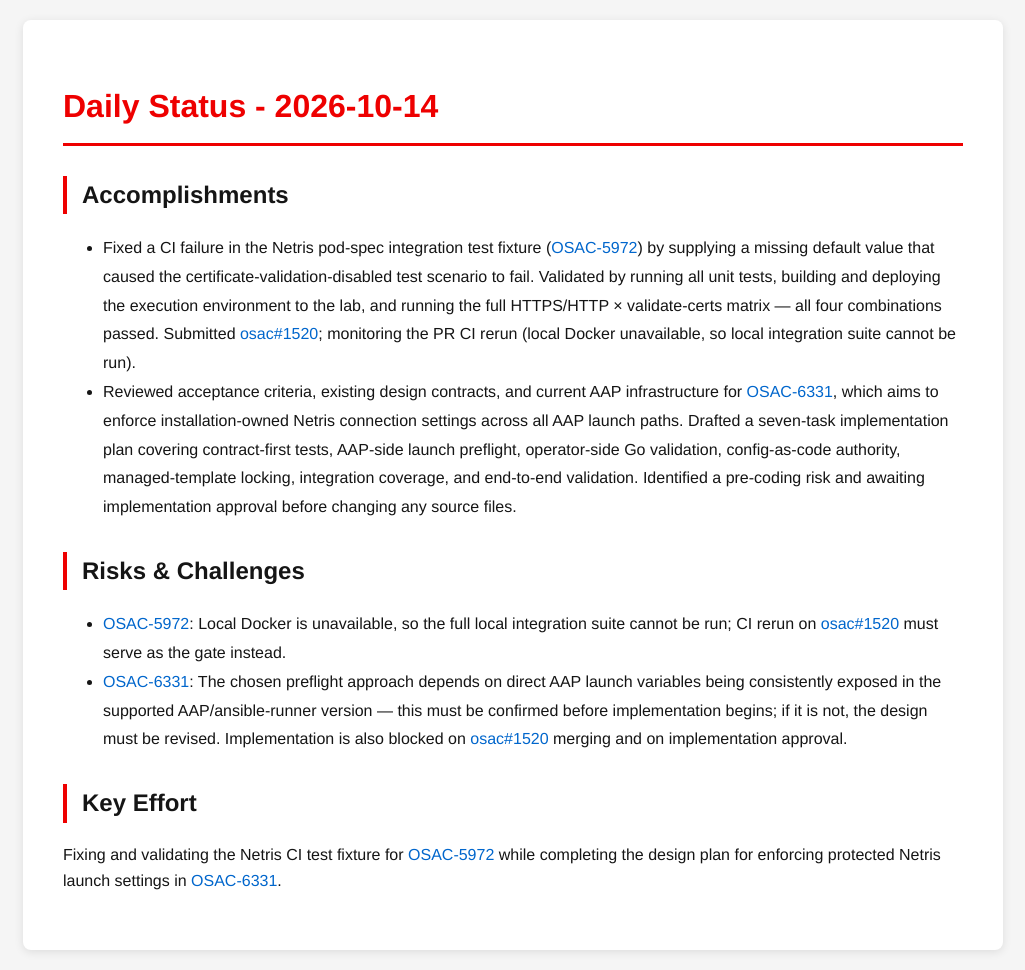
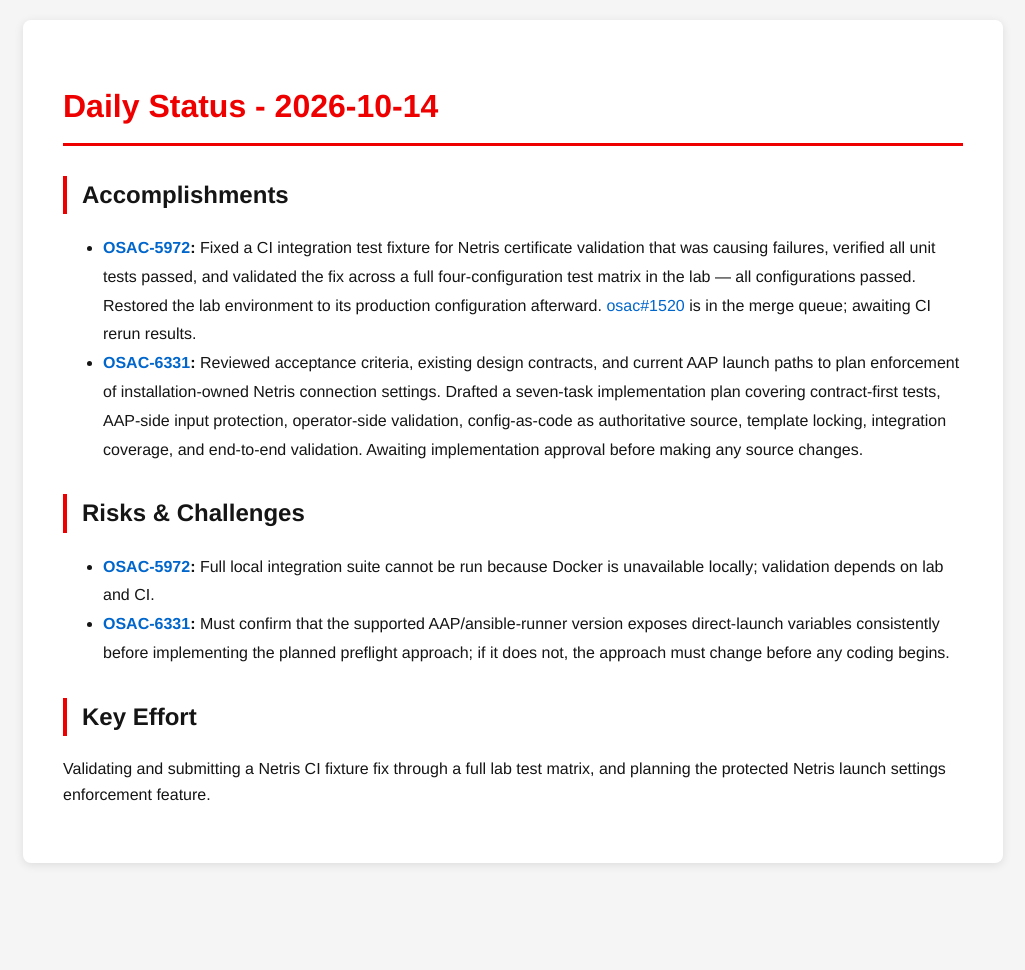
Before and after one commit to tzvatot/daily-status, a Jekyll site: the page built from 2026-10-14.md, in a window 1280 px wide. Shown: the whole page, without its empty margins (127-1152 px from the left). Built offline with Jekyll 4.4.1, drawn with Linux system fonts in a browser that asks for light colours; after the commit the page ends 900 px from its top, so only the background shows below that.

Commit message:
Daily status update - 2026-10-14

```diff
--- a/2026-10-14.md
+++ b/2026-10-14.md
@@ -7,12 +7,12 @@
 # Daily Status - 2026-10-14
 
 ## Accomplishments
-- Fixed a CI failure in the Netris pod-spec integration test fixture ([OSAC-5972](https://redhat.atlassian.net/browse/OSAC-5972)) by supplying a missing default value that caused the certificate-validation-disabled test scenario to fail. Validated by running all unit tests, building and deploying the execution environment to the lab, and running the full HTTPS/HTTP × validate-certs matrix — all four combinations passed. Submitted [osac#1520](https://github.com/osac-project/osac/pull/1520); monitoring the PR CI rerun (local Docker unavailable, so local integration suite cannot be run).
-- Reviewed acceptance criteria, existing design contracts, and current AAP infrastructure for [OSAC-6331](https://redhat.atlassian.net/browse/OSAC-6331), which aims to enforce installation-owned Netris connection settings across all AAP launch paths. Drafted a seven-task implementation plan covering contract-first tests, AAP-side launch preflight, operator-side Go validation, config-as-code authority, managed-template locking, integration coverage, and end-to-end validation. Identified a pre-coding risk and awaiting implementation approval before changing any source files.
+- **[OSAC-5972](https://redhat.atlassian.net/browse/OSAC-5972):** Fixed a CI integration test fixture for Netris certificate validation that was causing failures, verified all unit tests passed, and validated the fix across a full four-configuration test matrix in the lab — all configurations passed. Restored the lab environment to its production configuration afterward. [osac#1520](https://github.com/osac-project/osac/pull/1520) is in the merge queue; awaiting CI rerun results.
+- **[OSAC-6331](https://redhat.atlassian.net/browse/OSAC-6331):** Reviewed acceptance criteria, existing design contracts, and current AAP launch paths to plan enforcement of installation-owned Netris connection settings. Drafted a seven-task implementation plan covering contract-first tests, AAP-side input protection, operator-side validation, config-as-code as authoritative source, template locking, integration coverage, and end-to-end validation. Awaiting implementation approval before making any source changes.
 
 ## Risks & Challenges
-- [OSAC-5972](https://redhat.atlassian.net/browse/OSAC-5972): Local Docker is unavailable, so the full local integration suite cannot be run; CI rerun on [osac#1520](https://github.com/osac-project/osac/pull/1520) must serve as the gate instead.
-- [OSAC-6331](https://redhat.atlassian.net/browse/OSAC-6331): The chosen preflight approach depends on direct AAP launch variables being consistently exposed in the supported AAP/ansible-runner version — this must be confirmed before implementation begins; if it is not, the design must be revised. Implementation is also blocked on [osac#1520](https://github.com/osac-project/osac/pull/1520) merging and on implementation approval.
+- **[OSAC-5972](https://redhat.atlassian.net/browse/OSAC-5972):** Full local integration suite cannot be run because Docker is unavailable locally; validation depends on lab and CI.
+- **[OSAC-6331](https://redhat.atlassian.net/browse/OSAC-6331):** Must confirm that the supported AAP/ansible-runner version exposes direct-launch variables consistently before implementing the planned preflight approach; if it does not, the approach must change before any coding begins.
 
 ## Key Effort
-Fixing and validating the Netris CI test fixture for [OSAC-5972](https://redhat.atlassian.net/browse/OSAC-5972) while completing the design plan for enforcing protected Netris launch settings in [OSAC-6331](https://redhat.atlassian.net/browse/OSAC-6331).
+Validating and submitting a Netris CI fixture fix through a full lab test matrix, and planning the protected Netris launch settings enforcement feature.
```
